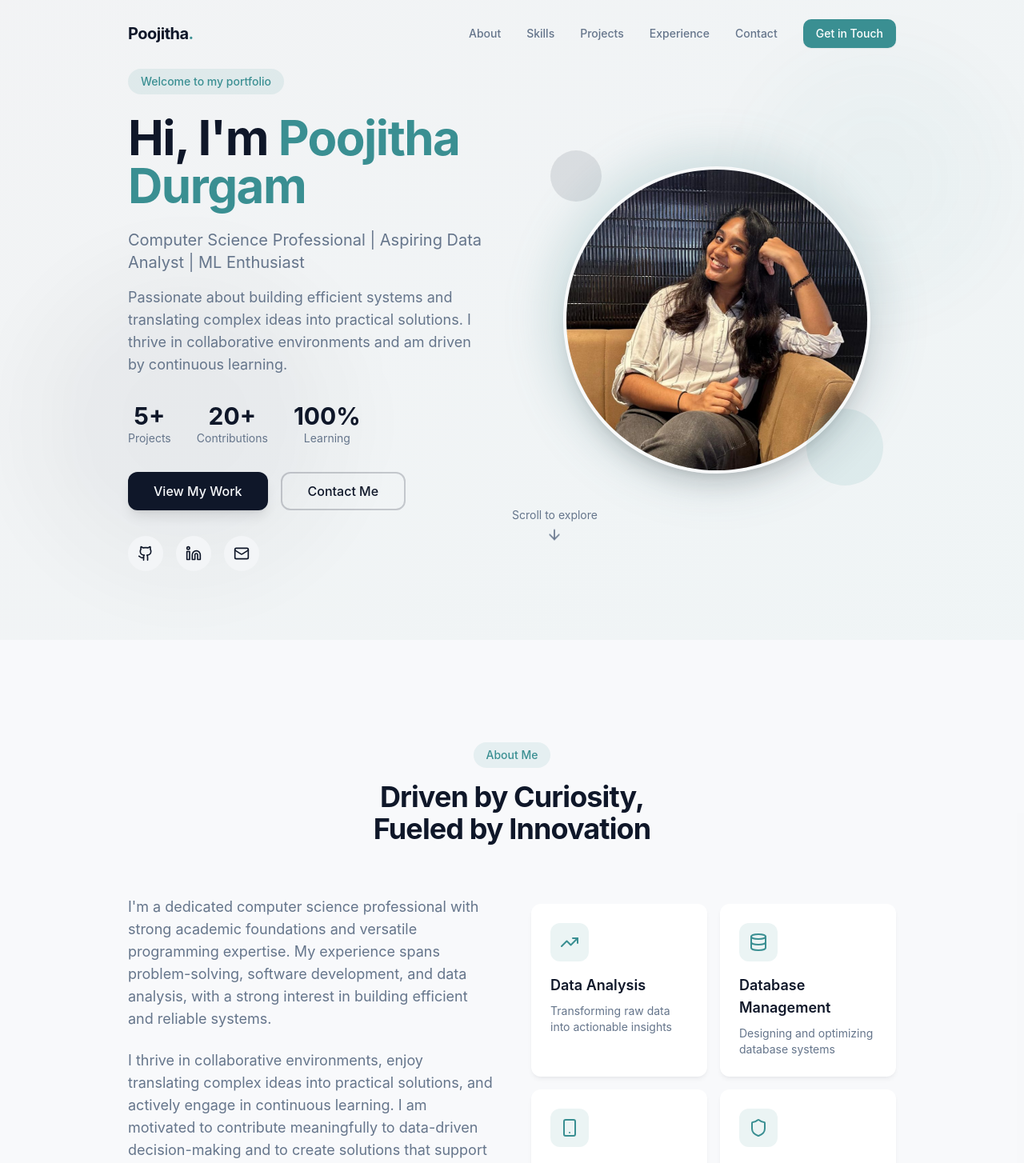
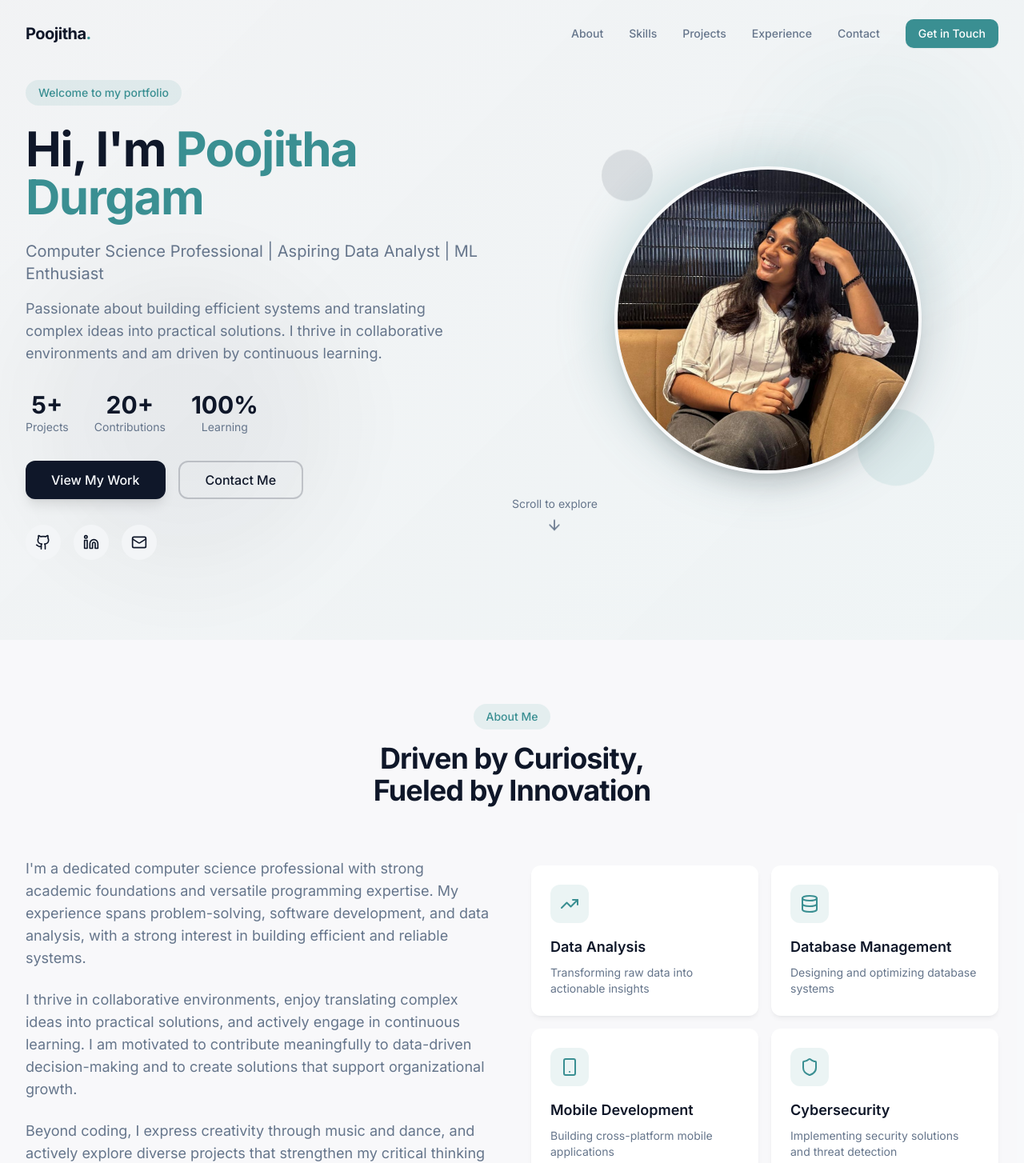
Before and after one commit to DurgamPoojitha/Portfolio, a React (Vite) app: page / in a window 1280 px wide. Shown: the top 1454 px of the page at 80% size. Built offline with nearby package versions, Linux system fonts and the light colour scheme.

Commit message:
style(layout): optimize layout spacing and make background persistent

```diff
--- a/src/components/portfolio/HeroSection.tsx
+++ b/src/components/portfolio/HeroSection.tsx
@@ -4,12 +4,7 @@ import profilePhoto from "@/assets/profile-photo.png";
 
 const HeroSection = () => {
   return (
-    <section className="min-h-screen flex items-center relative overflow-hidden">
-      {/* Background Elements */}
-      <div className="absolute inset-0 gradient-hero" />
-      <div className="absolute top-20 right-10 w-72 h-72 bg-accent/5 rounded-full blur-3xl animate-pulse-soft" />
-      <div className="absolute bottom-20 left-10 w-96 h-96 bg-primary/5 rounded-full blur-3xl animate-pulse-soft" style={{ animationDelay: "1.5s" }} />
-
+    <section className="min-h-screen flex items-center relative">
       <div className="container-narrow relative z-10">
         <div className="grid lg:grid-cols-2 gap-12 lg:gap-16 items-center">
           {/* Text Content */}
--- a/src/index.css
+++ b/src/index.css
@@ -1,8 +1,8 @@
+@import url('https://fonts.googleapis.com/css2?family=Inter:wght@300;400;500;600;700;800&display=swap');
+
 @tailwind base;
 @tailwind components;
 @tailwind utilities;
-
-@import url('https://fonts.googleapis.com/css2?family=Inter:wght@300;400;500;600;700;800&display=swap');
 
 @layer base {
   :root {
@@ -153,11 +153,11 @@
 
 @layer components {
   .section-padding {
-    @apply py-16 md:py-24 lg:py-32;
+    @apply py-12 md:py-16 lg:py-20;
   }
 
   .container-narrow {
-    @apply max-w-5xl mx-auto px-4 sm:px-6 lg:px-8;
+    @apply max-w-7xl mx-auto px-4 sm:px-6 lg:px-8;
   }
 
   .heading-display {
--- a/src/pages/Index.tsx
+++ b/src/pages/Index.tsx
@@ -10,6 +10,14 @@ import Footer from "@/components/portfolio/Footer";
 const Index = () => {
   return (
     <div className="min-h-screen bg-background">
+      {/* Fixed Background Elements */}
+      <div className="fixed inset-0 z-0 pointer-events-none overflow-hidden">
+        <div className="absolute inset-0 gradient-hero" />
+        <div className="absolute top-20 right-10 w-72 h-72 bg-accent/5 rounded-full blur-3xl animate-pulse-soft" />
+        <div className="absolute bottom-20 left-10 w-96 h-96 bg-primary/5 rounded-full blur-3xl animate-pulse-soft" style={{ animationDelay: "1.5s" }} />
+      </div>
+
+      <div className="relative z-10">
         <Navbar />
         <main>
           <HeroSection />
@@ -21,6 +29,7 @@ const Index = () => {
         </main>
         <Footer />
       </div>
+    </div>
   );
 };
 
```
Lines whose indentation alone changed are shown as unchanged.
